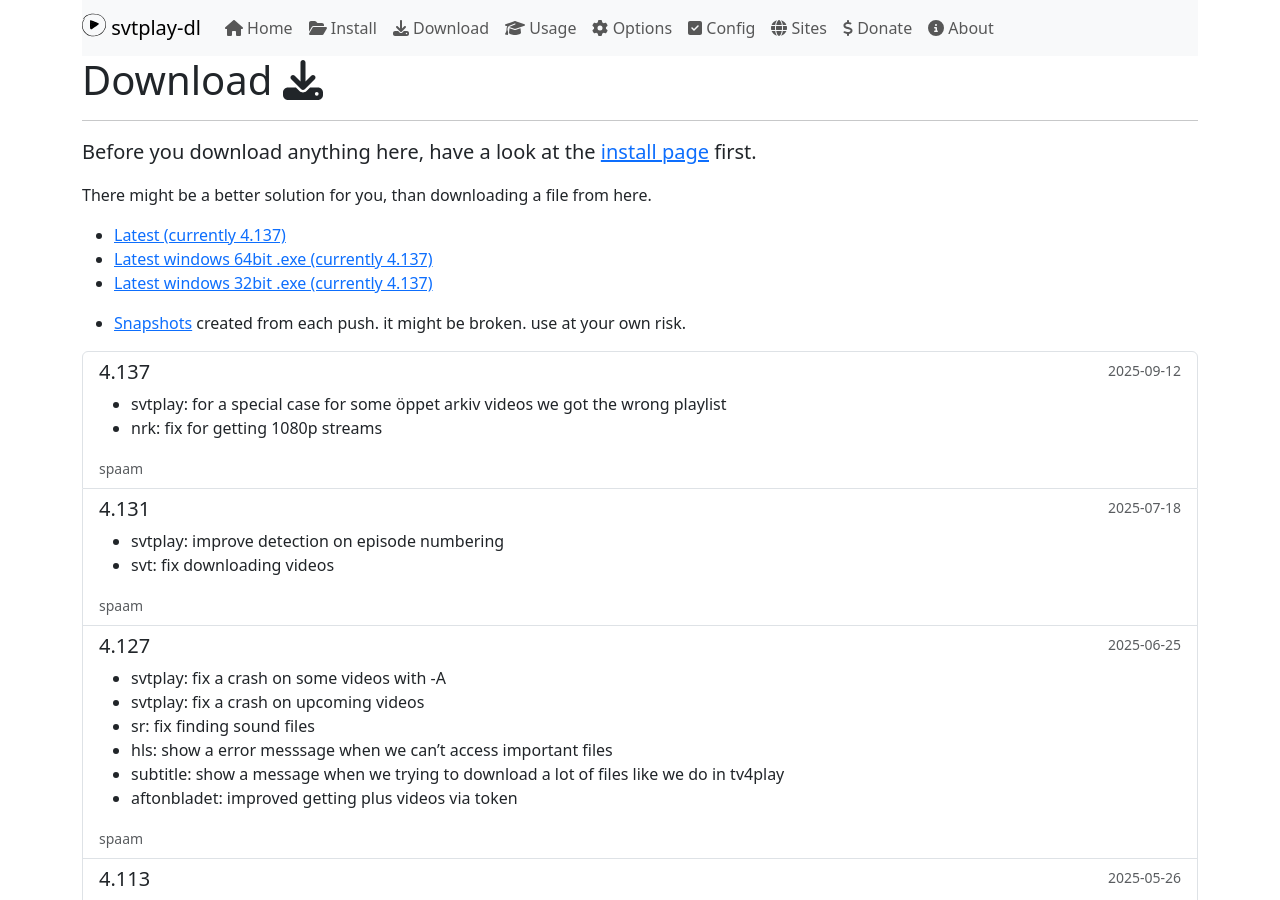
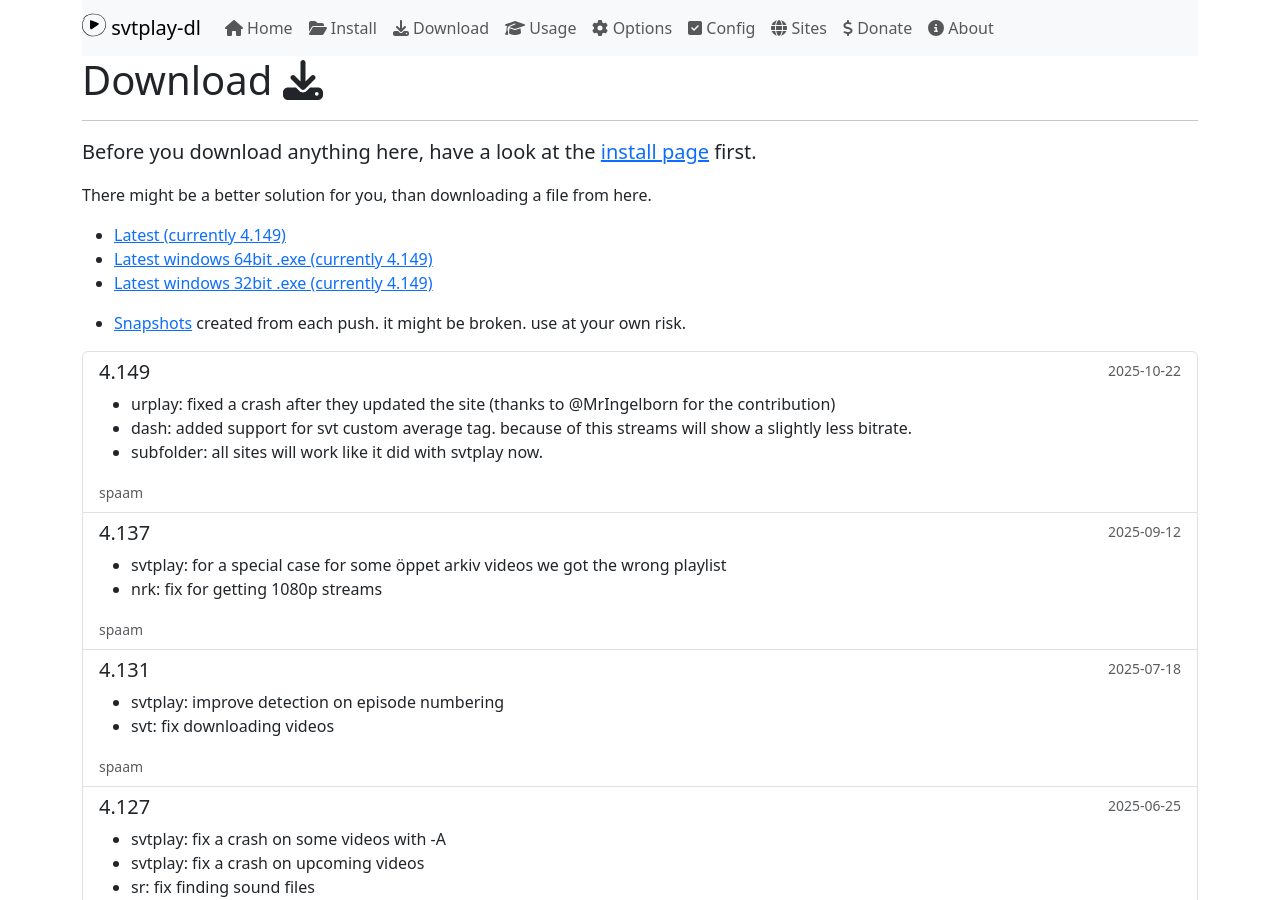
Before and after one commit to spaam/svtplay-dl-web, a Jekyll site: the page built from _pages/download.md, in a window 1280 px wide and 900 px high. Built offline with Jekyll 4.4.1, drawn with Linux system fonts in a browser that asks for light colours; comment, search, counter and statistics services are not loaded.

```diff
--- a/_layouts/home.html
+++ b/_layouts/home.html
@@ -15,7 +15,7 @@ layout: default
             <a href="/install/" class="btn btn-lg btn-outline-primary mb-3 mb-md-0 mr-md-3">Get started</a>
             <a href="/archive/" class="btn btn-lg btn-outline-secondary">Download</a>
         </div>
-        <p class="text-muted mb-0">Currently v4.137 (2025-09-12)</p>
+        <p class="text-muted mb-0">Currently v4.149 (2025-10-23)</p>
     </div>
     <div class="col-md-6">
         <img src="/assets/brand/logo.svg" width="256" height="256" class="img-fluid mb-3">
--- a/_pages/download.md
+++ b/_pages/download.md
@@ -10,9 +10,9 @@ description: Download page for svtplay-dl
 
 There might be a better solution for you, than downloading a file from here.
 
-* [Latest (currently 4.137)](https://svtplay-dl.se/download/4.137/svtplay-dl)
-* [Latest windows 64bit .exe (currently 4.137)](https://svtplay-dl.se/download/4.137/svtplay-dl-amd64.zip)
-* [Latest windows 32bit .exe (currently 4.137)](https://svtplay-dl.se/download/4.137/svtplay-dl-win32.zip)
+* [Latest (currently 4.149)](https://svtplay-dl.se/download/4.149/svtplay-dl)
+* [Latest windows 64bit .exe (currently 4.149)](https://svtplay-dl.se/download/4.149/svtplay-dl-amd64.zip)
+* [Latest windows 32bit .exe (currently 4.149)](https://svtplay-dl.se/download/4.149/svtplay-dl-win32.zip)
 
 * [Snapshots](/download/snapshots/) created from each push. it might be broken. use at your own risk.
 
--- /dev/null
+++ b/_posts/2025-10-23-4.149.md
@@ -0,0 +1,13 @@
+---
+layout: post
+title: "4.149"
+date: 2025-10-23 00:50:00 +0200
+categories: releases
+windows-amd64: true
+windows-win32: true
+binary: true
+---
+
+* urplay: fixed a crash after they updated the site (thanks to @MrIngelborn for the contribution)
+* dash: added support for svt custom average tag. because of this streams will show a slightly less bitrate.
+* subfolder: all sites will work like it did with svtplay now.
```
